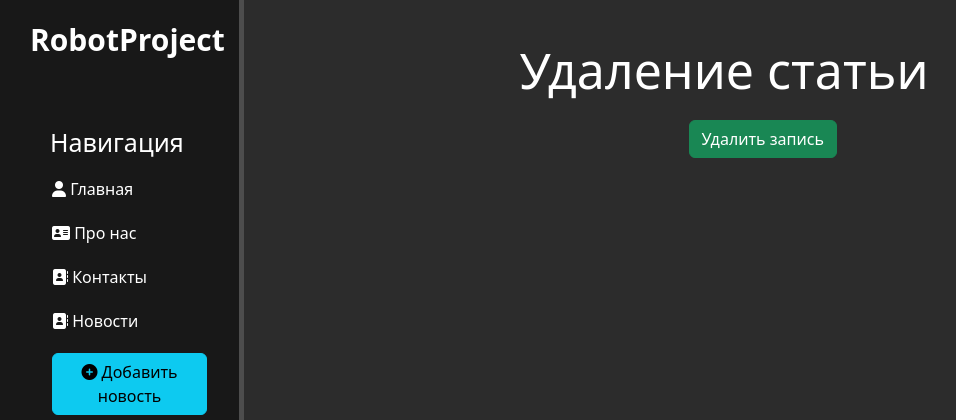
After one commit to M1sterJuniorRobot/SvyatProject, a Django app: page /news/1/delete in a window 1280 px wide. The commit adds this page. Shown: the top 420 px of the page, without its empty margins (12-968 px from the left). Run offline with Django 4.2, Linux system fonts and the light colour scheme; data comes from the database, SQL or seed files in the repository; both versions use the stored data as it was after the commit.

Commit message:
Update 7.12.2022
- Ended writing code with video-lessons

- Add func for delete and edit news

- Add obj in models, urls and views

```diff
--- a/deepsvyat/news/models.py
+++ b/deepsvyat/news/models.py
@@ -10,6 +10,9 @@ class Articles(models.Model):
     def __str__(self):
         return self.title
 
+    def get_absolute_url(self):
+        return f'/news/{self.id}'
+
     class Meta:
         verbose_name = 'Новость'
         verbose_name_plural = 'Новости'
--- a/deepsvyat/news/templates/news/details_view.html
+++ b/deepsvyat/news/templates/news/details_view.html
@@ -7,7 +7,8 @@
         <h1>{{ article.title }}</h1>
         <p>{{ article.date }}</p>
         <p>{{ article.full_text }}</p>
-
+        <a href="{% url 'news-delete' article.id %}" class="btn btn-danger">Удалить</a>
+        <a href="{% url 'news-update' article.id %}" class="btn btn-info">Редактировать</a>
     </div>
 
 
--- /dev/null
+++ b/deepsvyat/news/templates/news/news-delete.html
@@ -0,0 +1,17 @@
+{% extends 'main/layout.html' %}
+
+{% block title %}Удаление статьи{% endblock %}
+
+{% block content %}
+    <div class="features">
+        <h1>Удаление статьи</h1>
+        <form method="post">
+            {% csrf_token %}
+
+
+            <button class="btn btn-success" type="submit">Удалить запись</button>
+        </form>
+    </div>
+
+
+{% endblock %}
--- a/deepsvyat/news/urls.py
+++ b/deepsvyat/news/urls.py
@@ -5,4 +5,6 @@ urlpatterns = [
     path('', views.news_home, name='news_home'),
     path('create', views.create, name='create'),
     path('<int:pk>', views.NewsDetailView.as_view(), name='news-detail'),
+    path('<int:pk>/update', views.NewsUpdateView.as_view(), name='news-update'),
+    path('<int:pk>/delete', views.NewsDeleteView.as_view(), name='news-delete')
 ]
--- a/deepsvyat/news/views.py
+++ b/deepsvyat/news/views.py
@@ -1,13 +1,27 @@
 from django.shortcuts import render, redirect
 from .models import Articles
 from .forms import ArticlesForm
-from django.views.generic import DetailView
+from django.views.generic import DetailView, UpdateView, DeleteView
 
 
 # Create your views here.
 def news_home(request):
     news = Articles.objects.order_by('date')[:3]
     return render(request, 'news/news_home.html', {'news': news})
+
+
+class NewsUpdateView(UpdateView):
+    model = Articles
+    template_name = 'news/create.html'
+
+    form_class = ArticlesForm
+
+
+class NewsDeleteView(DeleteView):
+    model = Articles
+    success_url = '/news/'
+    template_name = 'news/news-delete.html'
+
 
 
 class NewsDetailView(DetailView):
```
Also changed, not shown: deepsvyat/db.sqlite3.
